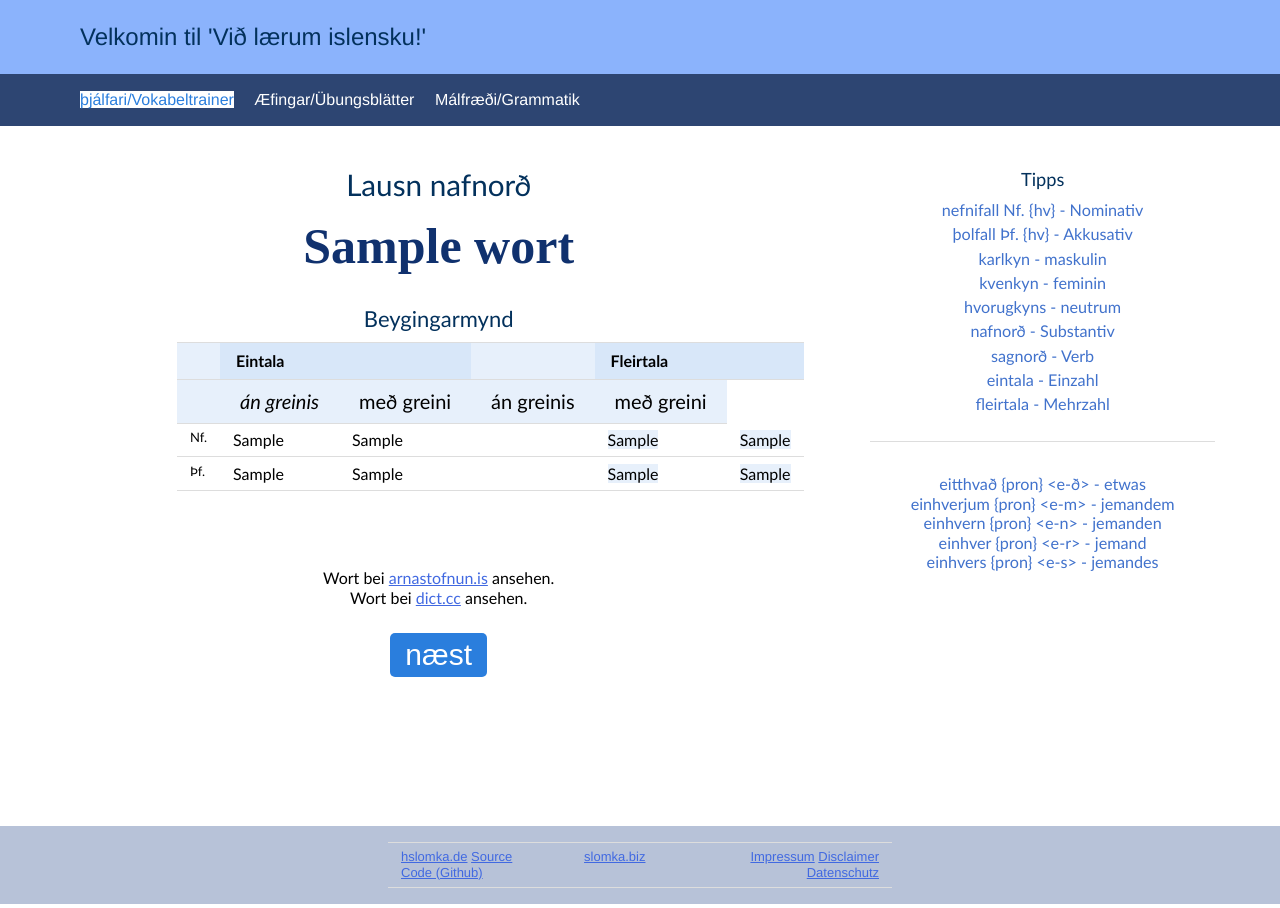
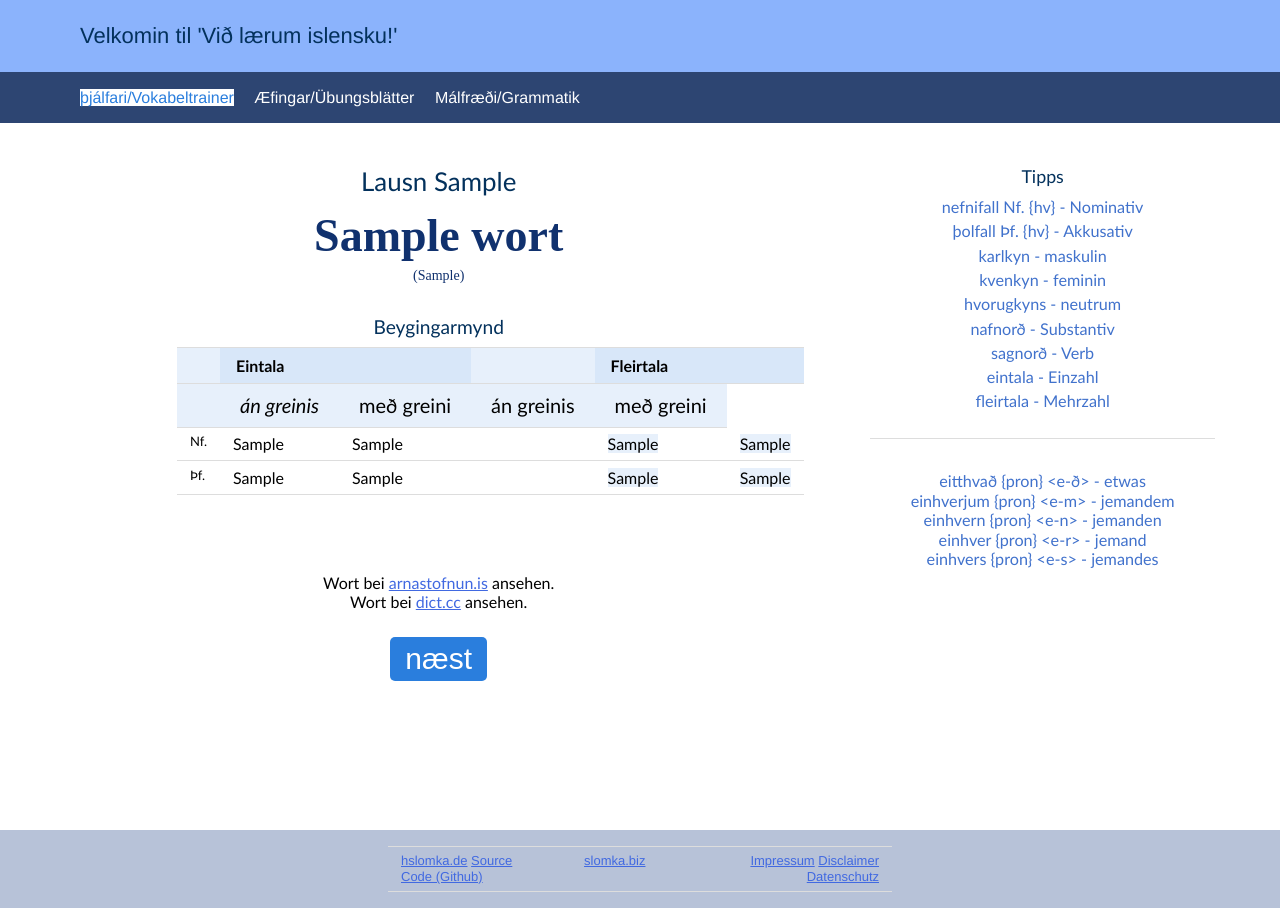
Before and after one commit to slommi71/icelandic_exercise_generator, a Flask app: template src/FlaskApp/FlaskApp/templates/lausn_nafnord.html in a window 1280 px wide. Run offline with Flask 2, Linux system fonts and the light colour scheme; the template is opened without the code that fills it: most values are stand-ins (such as "Sample title", 1, 10 or a date in 2020); some libraries are stand-ins or nearby versions.

Commit message:
formatting pages

```diff
--- a/src/FlaskApp/FlaskApp/__init__.py
+++ b/src/FlaskApp/FlaskApp/__init__.py
@@ -68,31 +68,35 @@
         app.logger.error("cache empty? Got no index")
         index()
     if w['class']=='nafnorð':
-        result_w = w['is'] + " (" + w['kyns'] + ")"
+        result_w = w['is']
+        kyns = w['kyns']
         result_as = str(w['arnastofnun'])
         beyging_nf = w['beyging']['nf']
         beyging_pf = w['beyging']['pf']
         app.logger.debug("Beyging Nf. eintala = {0}".format(beyging_nf[0]))
-        return render_template('lausn_nafnord.html', wort=result_w,
-                                arnastofnun=result_as,
+        return render_template('lausn_nafnord.html',
+                                wort=result_w, cl=w['class'],
+                                kyns_or_class=kyns, arnastofnun=result_as,
                                 nf1=beyging_nf[0], nf2=beyging_nf[1],
                                 nf3=beyging_nf[2], nf4=beyging_nf[3],
                                 pf1=beyging_pf[0], pf2=beyging_pf[1],
                                 pf3=beyging_pf[2], pf4=beyging_pf[3])
     elif w['class'] == 'sagnorð':
-        result_w = w['is'] + " (" + w['sagnorð-class'] + ")"
+        result_w = w['is']
+        s_class = w['sagnorð-class']
         result_as = str(w['arnastofnun'])
         beyging_fn = w['Framsöguháttur']['Nútíð']
         beyging_fp = w['Framsöguháttur']['Þátíð']
         # app.logger.debug("Beyging Nf. eintala = {0}".format(beyging_fn[0]))
-        return render_template('lausn_sagnord.html', wort=result_w,
-                               arnastofnun=result_as,
-                               fn1=beyging_fn[0], fn2=beyging_fn[1],
-                               fn3=beyging_fn[2], fn4=beyging_fn[3],
-                               fn5=beyging_fn[4], fn6=beyging_fn[5],
-                               fp1=beyging_fp[0], fp2=beyging_fp[1],
-                               fp3=beyging_fp[2], fp4=beyging_fp[3],
-                               fp5=beyging_fp[4], fp6=beyging_fp[5])
+        return render_template('lausn_sagnord.html',
+                                wort=result_w, cl=w['class'],
+                                kyns_or_class=s_class, arnastofnun=result_as,
+                                fn1=beyging_fn[0], fn2=beyging_fn[1],
+                                fn3=beyging_fn[2], fn4=beyging_fn[3],
+                                fn5=beyging_fn[4], fn6=beyging_fn[5],
+                                fp1=beyging_fp[0], fp2=beyging_fp[1],
+                                fp3=beyging_fp[2], fp4=beyging_fp[3],
+                                fp5=beyging_fp[4], fp6=beyging_fp[5])
     else:
         index()
 
--- a/src/FlaskApp/FlaskApp/static/css/styles.css
+++ b/src/FlaskApp/FlaskApp/static/css/styles.css
@@ -23,15 +23,15 @@
 }
 
 h1 {
-    font-size: 1.5em;
+    font-size: 1.375em;
 }
 
 h2 {
-    font-size: 1.375em;
+    font-size: 1.2em;
 }
 
 h3 {
-    font-size: 1.125em;
+    font-size: 1.1em;
 }
 
 h4 {
@@ -312,8 +312,17 @@
 
 .wort {
     text-align: center;
-    font-size: 50px;
+    font-size: 46px;
     font-weight: bold;
+    font-family: Papyrus;
+    color: rgb(16, 49, 110);
+    margin-bottom: 5px;
+}
+
+.tipp {
+    text-align: center;
+    font-size: 14px;
+    font-weight: normal;
     font-family: Papyrus;
     color: rgb(16, 49, 110);
     margin-bottom: 5px;
--- a/src/FlaskApp/FlaskApp/templates/lausn_nafnord.html
+++ b/src/FlaskApp/FlaskApp/templates/lausn_nafnord.html
@@ -70,8 +70,9 @@
 		<div class="content">
 			<div class="container">
 				<div class="main">
-          <h2>Lausn nafnorð</h2>
+          <h2>Lausn {{cl}}</h2>
           <div class="wort">{{ wort }}</div>
+		  <div class="tipp">({{kyns_or_class}})</div>
           <br>
           <div class="arnastofnun">
 
--- a/src/FlaskApp/FlaskApp/templates/lausn_sagnord.html
+++ b/src/FlaskApp/FlaskApp/templates/lausn_sagnord.html
@@ -71,7 +71,7 @@
 		<div class="content">
 			<div class="container">
 				<div class="main">
-          <h2>Lausn - sagnorð</h2>
+          <h2>Lausn - {{cl}}</h2>
           <div class="wort">{{ wort }}</div>
           <br>
           <div class="arnastofnun">
```
